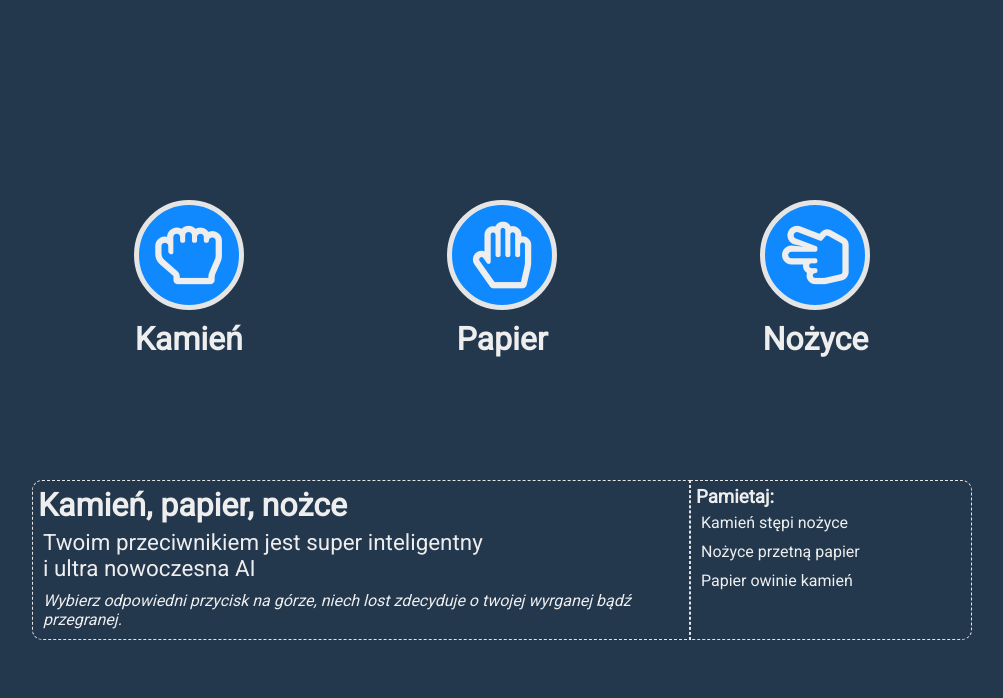
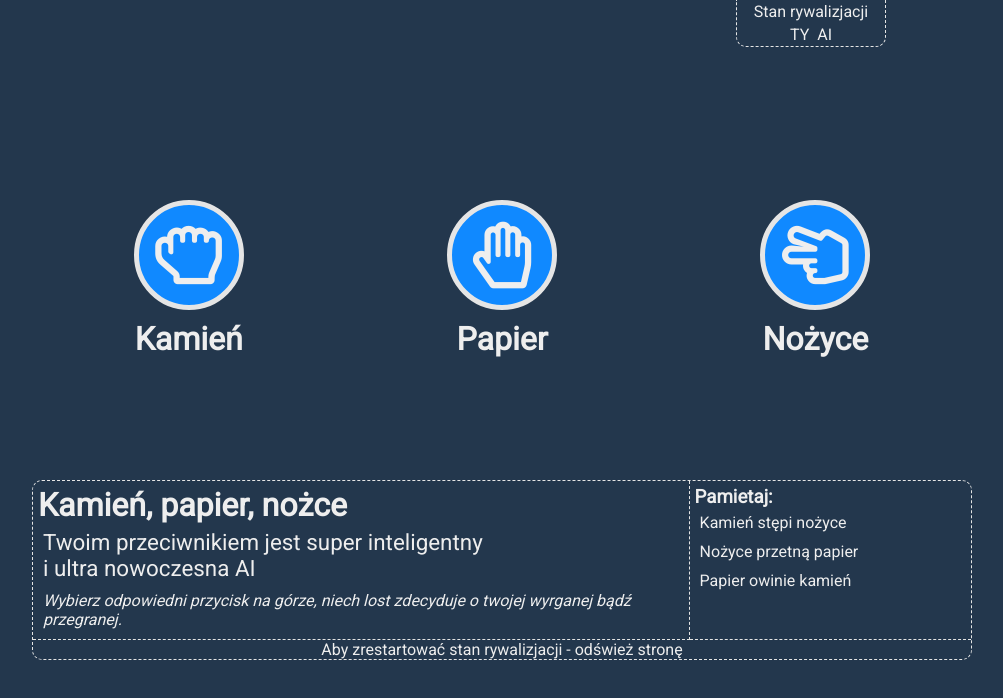
Before and after one commit to p-lechki/javascript-prework, a website: page index.html in a window 1280 px wide. Shown: the whole page, without its empty margins (138-1141 px from the left). Drawn offline with Linux system fonts and the light colour scheme.

Commit message:
Add result count functions

```diff
--- a/index.html
+++ b/index.html
@@ -27,11 +27,22 @@
         </div>
       </div>
       <div id="messages" class="messages"></div>
+      <div class="result">
+        <div class="result-top">
+          <p>Stan rywalizjacji</p>
+          <div id="result"></div>
+        </div>
+        <div class="result-bottom">
+          <p>TY</p>
+          <p>AI</p>
+        </div>
+      </div>
+
     </div>
   </header>
   <section class="description">
     <div class="container">
-      <div class="flex-wrapper">
+      <div class="description-wrapper">
         <div class="game-info">
           <h1 class="title">Kamień, papier, nożce</h1>
           <h2 class="subtitle">Twoim przeciwnikiem jest super inteligentny<br /> i ultra nowoczesna AI</h2>
@@ -44,6 +55,9 @@
           <p>Nożyce przetną papier</p>
           <p>Papier owinie kamień</p>
         </div>
+        <div class="result-info">
+          <p>Aby zrestartować stan rywalizjacji - odśwież stronę</p>
+        </div>
       </div>
     </div>
   </section>
--- a/js/functions.js
+++ b/js/functions.js
@@ -4,6 +4,16 @@ function printMessage(msg) {
     document.getElementById('messages').appendChild(div);
 }
 
+function printResult(msg) {
+  var div = document.createElement('div');
+  div.innerHTML = msg;
+  document.getElementById('result').appendChild(div);
+}
+
 function clearMessages() {
     document.getElementById('messages').innerHTML = '';
 }
+
+function clearResult() {
+    document.getElementById('result').innerHTML = '';
+}
--- a/js/script.js
+++ b/js/script.js
@@ -1,4 +1,4 @@
-var argMoveId, argPlayerMove, argComputerMove, computerMove, playerMove, randomNumber, playerInput, buttonRock, buttonPaper, buttonScissors;
+var argMoveId, argPlayerMove, argComputerMove, computerMove, playerMove, randomNumber, playerInput, buttonRock, buttonPaper, buttonScissors, playerWin = 0, computerWin = 0;
 
 buttonRock = document.getElementById('button-rock');
 buttonPaper = document.getElementById('button-paper');
@@ -7,6 +7,7 @@ buttonScissors = document.getElementById('button-scissors');
 
 function buttonClicked(argButtonName) {
     clearMessages();
+    clearResult();
     console.log(argButtonName + ' został kliknięty');
 
     /**
@@ -33,14 +34,18 @@ function buttonClicked(argButtonName) {
         console.log('wywołano funkcję displayResults z argumentami: ' + argPlayerMove + ', ' + argComputerMove);
         if (argPlayerMove == 'papier' && argComputerMove == 'kamień') {
             printMessage('Wygrywasz!');
+            playerWin++;
         } else if (argPlayerMove == 'nożyczki' && argComputerMove == 'papier') {
             printMessage('Wygrywasz');
+            playerWin++;
         } else if (argPlayerMove == 'kamień' && argComputerMove == 'nożyczki') {
             printMessage('Wygrywasz');
+            playerWin++;
         } else if (argPlayerMove == argComputerMove) {
             printMessage('Remis');
         } else {
             printMessage('Przegrywasz :(');
+            computerWin++;
         }
         printMessage('Zagrałem ' + argComputerMove + ', a Ty ' + argPlayerMove);
     }
@@ -51,6 +56,7 @@ function buttonClicked(argButtonName) {
     computerMove = getMoveName(randomNumber);
     console.log('ruch komputera to: ' + computerMove);
     displayResult(playerMove, computerMove);
+    printResult(playerWin + " - " + computerWin);
 }
 
 buttonRock.addEventListener('click', function () {
--- a/sass/_description.scss
+++ b/sass/_description.scss
@@ -1,9 +1,16 @@
+.description-wrapper {
+  display: flex;
+  flex-wrap: wrap;
+  justify-content: center;
+  border: 1px dashed $secound-color;
+  border-radius: 10px;
+}
+
 .game-info {
   width: 70%;
-  border: 1px dashed $secound-color;
-  border-top-left-radius: 10px;
-  border-bottom-left-radius: 10px;
   padding: 5px;
+  border-bottom: 1px dashed $secound-color;
+  border-right: 1px dashed $secound-color;
 
   .title {
     font-size: 2em;
@@ -23,10 +30,8 @@
 
 .desc {
   padding: 5px;
-  border: 1px dashed $secound-color;
-  border-top-right-radius: 10px;
-  border-bottom-right-radius: 10px;
   width: 30%;
+  border-bottom: 1px dashed $secound-color;
 
   p {
     padding: 5px;
--- a/sass/_global.scss
+++ b/sass/_global.scss
@@ -17,9 +17,3 @@ body {
   max-width: 940px;
   margin: 0 auto;
 }
-
-.flex-wrapper {
-  display: flex;
-  flex-wrap: wrap;
-  justify-content: center;
-}
--- a/sass/_header.scss
+++ b/sass/_header.scss
@@ -1,6 +1,25 @@
 header {
   height: 60vh;
   text-align: center;
+  position: relative;
+}
+
+.result {
+  position: absolute;
+  width: 150px;
+  text-align: center;
+  top: 0;
+  left: 80%;
+  transform: translateX(-100%);
+  border: 1px dashed $secound-color;
+  border-bottom-left-radius: 10px;
+  border-bottom-right-radius: 10px;
+  border-top: none;
+
+  p {
+    display: inline-block;
+    padding: 2px;
+  }
 }
 
 .buttons {
```
Also changed, not shown: css/style.css, 1 other file.
